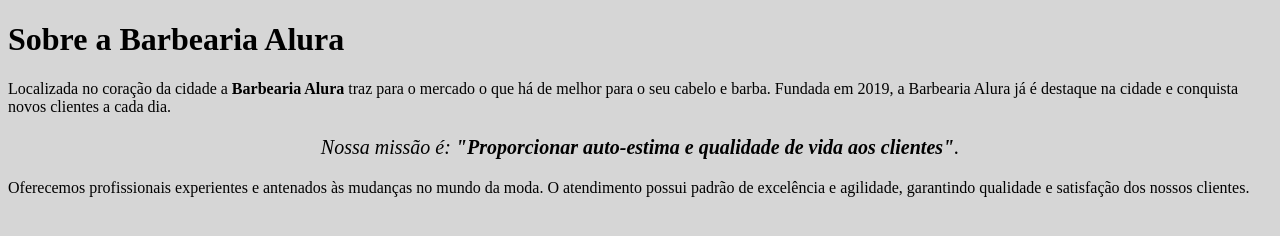
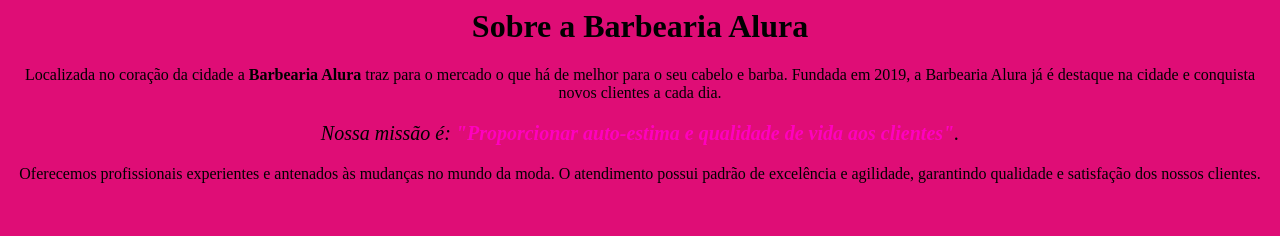
Before and after one commit to Giselipoliane/aula9-08, a plain HTML site: page index.html in a window 1280 px wide. Drawn offline with Linux system fonts and the light colour scheme.

Commit message:
reioafawsfwa

```diff
--- a/index.html
+++ b/index.html
@@ -1,27 +1,21 @@
-<!DOCTYPE html>
-
-
 <html lang="pt-br">
-
     <head>
-
         <meta charset="UTF-8">
-
         <title>Barbearia Alura</title>
         <link rel="stylesheet" href="style.css">
 
-    <head>
+        <style>
+
+        </style>
+    </head>
 
     <body>
-
-     <h1>Sobre a Barbearia Alura</h1>
+        <h1 style="text-align: center">Sobre a Barbearia Alura</h1>
 
         <p>Localizada no coração da cidade a <strong>Barbearia Alura</strong> traz para o mercado o que há de melhor para o seu cabelo e barba. Fundada em 2019, a Barbearia Alura já é destaque na cidade e conquista novos clientes a cada dia.</p>
 
-    <p style="font-size: 20px; text-align: center;"><em>Nossa missão é: <strong>"Proporcionar auto-estima e qualidade de vida aos clientes"</strong>.</em></p>
+        <p style="font-size: 20px"><em>Nossa missão é: <strong>"Proporcionar auto-estima e qualidade de vida aos clientes"</strong>.</em></p>
 
         <p>Oferecemos profissionais experientes e antenados às mudanças no mundo da moda. O atendimento possui padrão de excelência e agilidade, garantindo qualidade e satisfação dos nossos clientes.</p>
-
     </body>
-
 </html>
--- a/style.css
+++ b/style.css
@@ -1,14 +1,11 @@
-body{
-    background: #cccc
+body {
+    background: #df0d76
 }
 
-{
-h1 {style="text-align: center"}
+p {
+    text-align: center;
+}
 
-p{
-    text-align:center
+em strong {
+    color: #ff00bf;
 }
-em strong{
-    color: rgb(80, 112, 87);
-
-}
```
Lines whose indentation alone changed are shown as unchanged.
